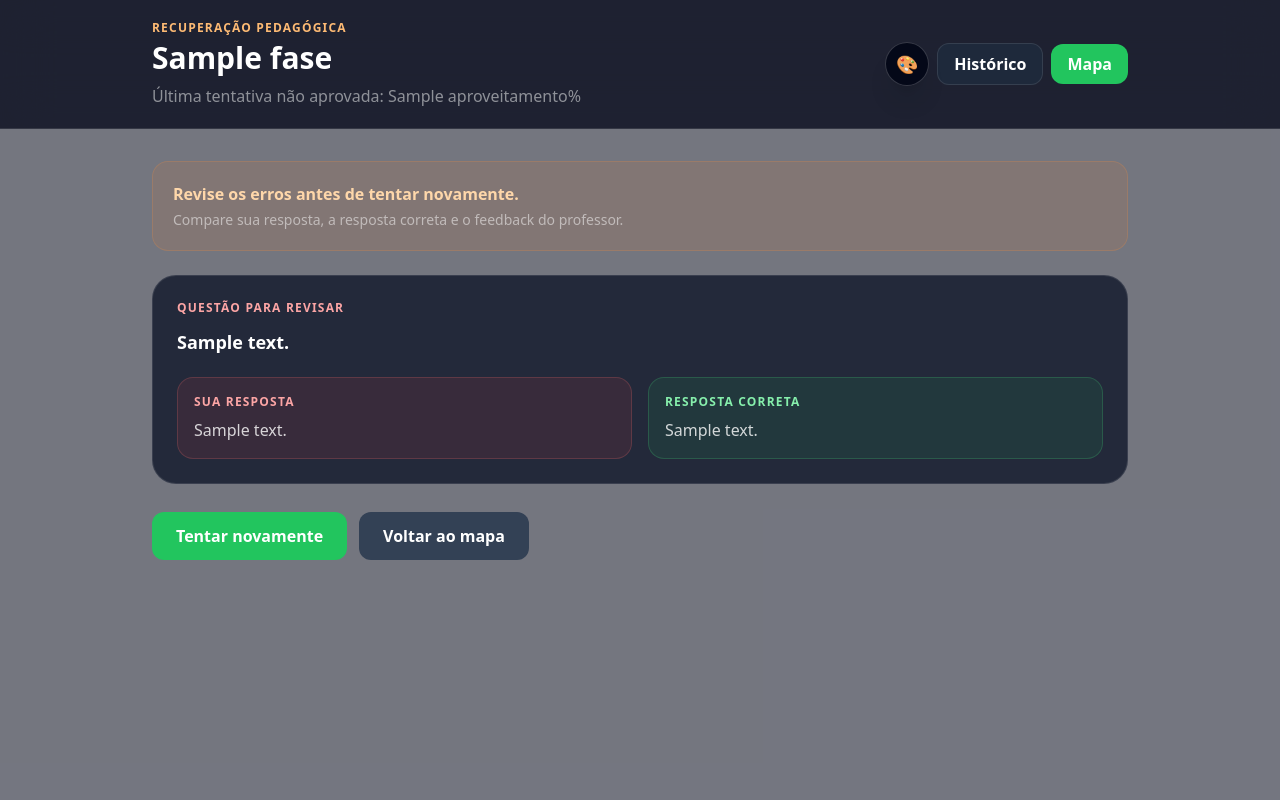
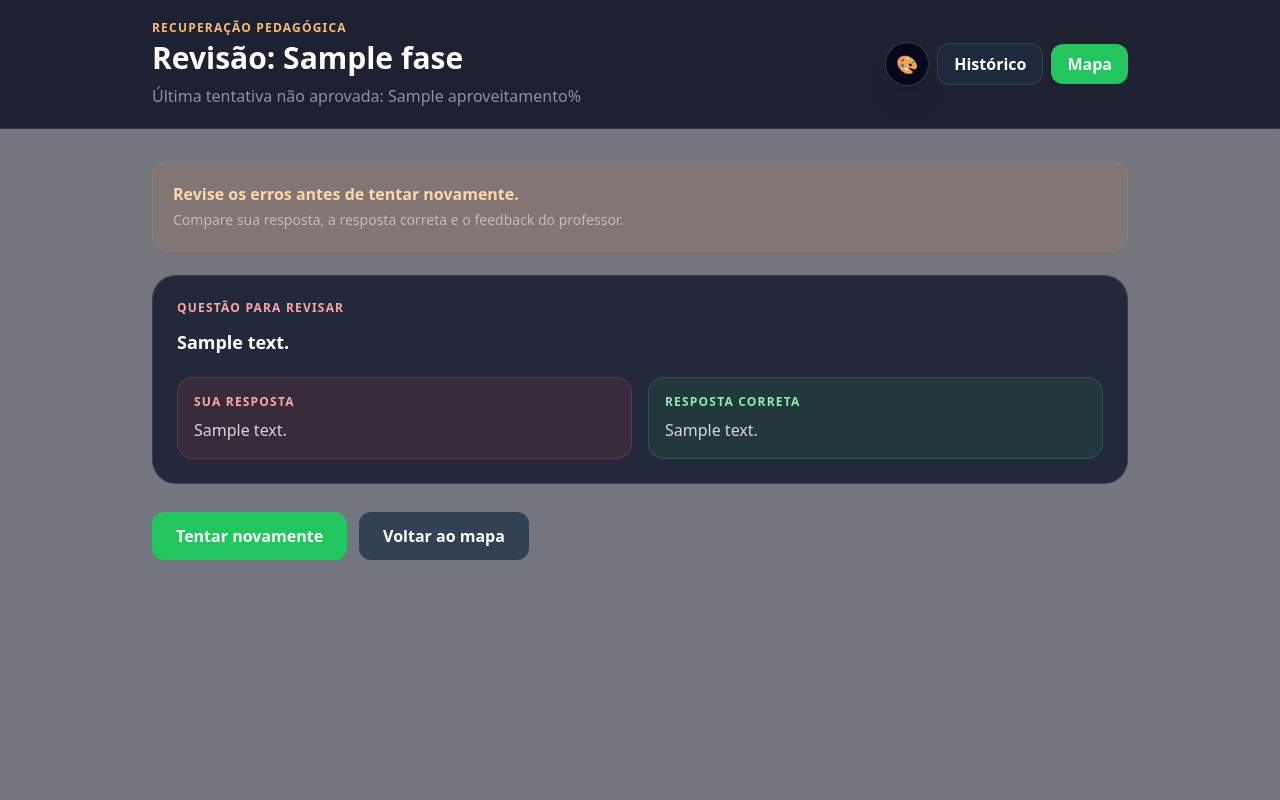
Before and after one commit to viniciusnovelo/trilha_ensino, a Django app: template gamificacao/templates/gamificacao/revisao_fase.html in a window 1280 px wide. Run offline with Django 5.2, Linux system fonts and the light colour scheme; the template is opened without the code that fills it: most values are stand-ins (such as "Sample title", 1, 10 or a date in 2020); some libraries are stand-ins or nearby versions.

Commit message:
fix: ajustar titulo da pagina de revisao

```diff
--- a/gamificacao/templates/gamificacao/revisao_fase.html
+++ b/gamificacao/templates/gamificacao/revisao_fase.html
@@ -18,7 +18,7 @@
     <div class="max-w-5xl mx-auto px-6 py-5 flex flex-wrap justify-between items-center gap-4">
         <div>
             <p class="text-xs uppercase tracking-widest text-orange-300 font-black">Recuperação pedagógica</p>
-            <h1 class="text-3xl font-black mt-1">{{ fase.titulo }}</h1>
+            <h1 class="text-3xl font-black mt-1">Revisão: {{ fase.titulo }}</h1>
             {% if ultima_tentativa %}
                 <p class="text-white/50 mt-2">
                     Última tentativa não aprovada: {{ ultima_tentativa.aproveitamento }}%
```
